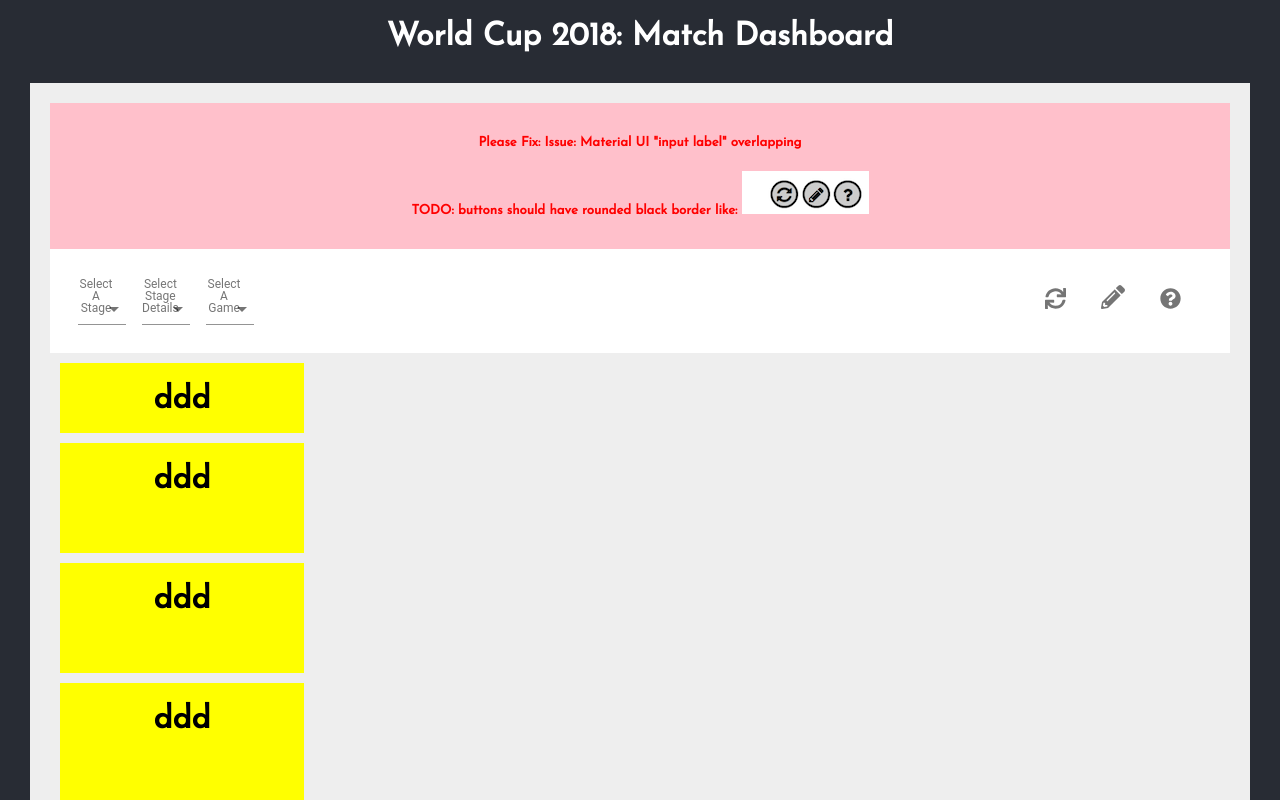
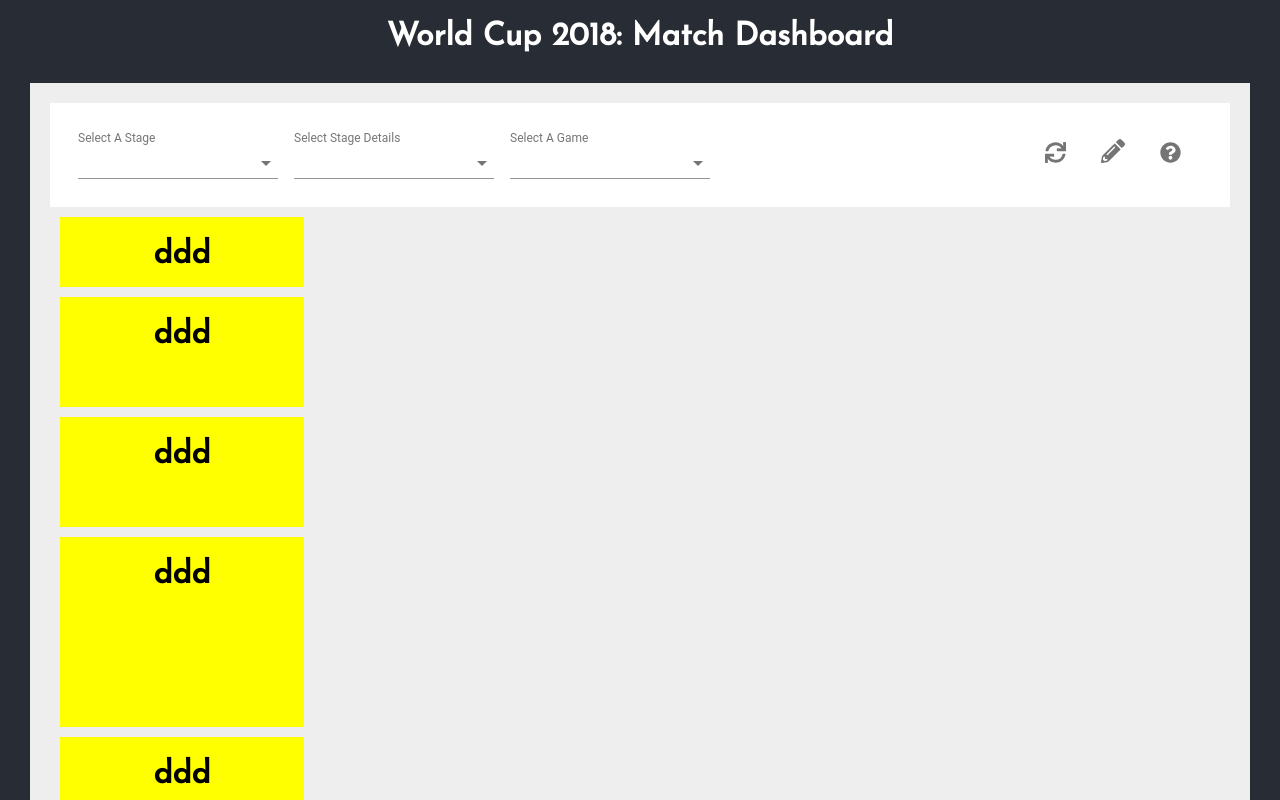
Before and after one commit to YuhanLee/SoccerDashboard, a React (Create React App) app: page / in a window 1280 px wide. Shown: the top 800 px of the page. Built offline with nearby package versions, Linux system fonts and the light colour scheme; a web font is replaced by a local one.

Commit message:
selection box resized to proper length

```diff
--- a/src/components/Dashboard.jsx
+++ b/src/components/Dashboard.jsx
@@ -49,8 +49,9 @@
     color: 'black',
   },
 
-  selectionInputs: {
-
+  selectBox: {
+    minWidth: 200,
+    // display: 'inline-block',
   },
 
   actionButtons: {
@@ -66,7 +67,9 @@
     margin: theme.spacing.unit,
     display: 'flex',
     flexWrap: 'wrap',
-    flexDirection: 'row'
+    flexDirection: 'row',
+    display: 'inline-block',
+    minWidth: 200,
   },
 
   gridStyle: {
@@ -84,7 +87,7 @@
   static defaultProps = {
     className: "layout",
     rowHeight: 30,
-    onLayoutChange: function() {},
+    // onLayoutChange: function() {},
     cols: { lg: 12, md: 10, sm: 6, xs: 4, xxs: 2 },
     initialLayout: generateLayout(),
   };
@@ -125,15 +128,15 @@
     this.setState({ compactType });
   };
 
-  onLayoutChange = (layout, layouts) => {
-    this.props.onLayoutChange(layout, layouts);
-  };
+  // onLayoutChange = (layout, layouts) => {
+  //   this.props.onLayoutChange(layout, layouts);
+  // };
 
-  onNewLayout = () => {
-    this.setState({
-      layouts: { lg: generateLayout() }
-    });
-  };
+  // onNewLayout = () => {
+  //   this.setState({
+  //     layouts: { lg: generateLayout() }
+  //   });
+  // };
 
   onEditDashboard = () => {
     this.setState({editMode : !this.state.editMode})
@@ -157,18 +160,19 @@
           Change Compaction Type
         </button> */}
 
-      <div className={classes.todo}>
+      {/* <div className={classes.todo}> */}
        {/* this has to be removed later */}
-        <h5 style={{color: 'red'}}> Please Fix: Issue: Material UI "input label" overlapping</h5>
+        {/* <h5 style={{color: 'red'}}> Please Fix: Issue: Material UI "input label" overlapping</h5>
         <h5 style={{color: 'red'}}> TODO: buttons should have rounded black border like: <img src={buttonExample} alt="wew" /></h5>
-      </div>
+      </div> */}
 
       <div className={classes.actionBarStyle}>
         <div className={classes.selectionInputs}>
           <form className={classes.root} autoComplete="off">
             <FormControl className={classes.formControl}>
-              <InputLabel htmlFor="stage-simple" >Select A Stage</InputLabel>
+              <InputLabel  htmlFor="stage-simple" >Select A Stage</InputLabel>
               <Select
+                className={classes.selectBox}
                 value="tmp"
                 onChange={this.handleChange}
                 inputProps={{
@@ -185,6 +189,7 @@
             <FormControl className={classes.formControl}>
               <InputLabel htmlFor="stage-simple" >Select Stage Details</InputLabel>
               <Select
+                className={classes.selectBox}
                 value="tmp"
                 onChange={this.handleChange}
                 inputProps={{
@@ -199,8 +204,9 @@
             </FormControl>
 
             <FormControl className={classes.formControl}>
-              <InputLabel htmlFor="stage-simple" >Select A Game</InputLabel>
+              <InputLabel className={classes.inputLabel} htmlFor="stage-simple" >Select A Game</InputLabel>
               <Select
+                className={classes.selectBox}
                 value="tmp"
                 onChange={this.handleChange}
                 inputProps={{
@@ -239,7 +245,7 @@
           layouts={this.state.layouts}
           breakpoints={{lg: 2000, md: 996, sm: 768, xs: 480, xxs: 0}}
           onBreakpointChange={this.onBreakpointChange}
-          onLayoutChange={this.onLayoutChange}
+          // onLayoutChange={this.onLayoutChange}
           // WidthProvider option
           measureBeforeMount={true}
           isDraggable= {this.state.editMode}
@@ -260,7 +266,14 @@
 
 
 function generateLayout() {
-  return _.map(_.range(0, 7), function(item, i) {
+  var timelineContainer = {x: 10, y: 0, w: 2, h: 5, i: "0"};
+  var scoreContainer = {x: 6, y: 0, w: 2, h: 5, i: "1"};
+  var gameStatsContainer = {x: 6, y: 0, w: 2, h: 2, i: "2"};
+  var substitutions = {x: 10, y: 0, w: 2, h: 4, i: "3"};
+  var lineUpContainer = {x: 4, y: 0, w: 2, h: 5, i: "4"};
+
+  var containers = { timelineContainer, scoreContainer, gameStatsContainer, substitutions, lineUpContainer};
+  var k =  _.map(_.range(0, 5), function(item, i) {
     var y = Math.ceil(Math.random() * 4) + 1;
     return {
       x: (_.random(0, 5) * 2) % 12,
@@ -268,9 +281,12 @@
       w: 2,
       h: y,
       i: i.toString(),
-      // static: Math.random() < 0.05
     };
   });
+  // return containers;
+  console.log("original stuff" , k);
+  console.log("container = ", containers);
+  return k;
 }
 
 export default withStyles(styles)(Dashboard)
```
